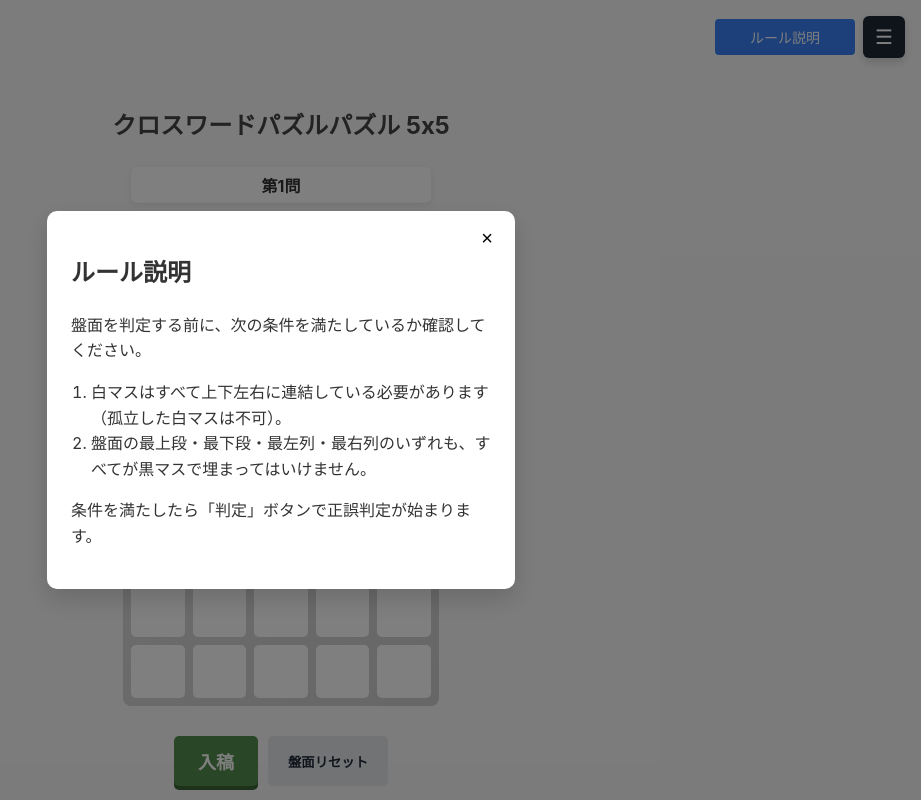
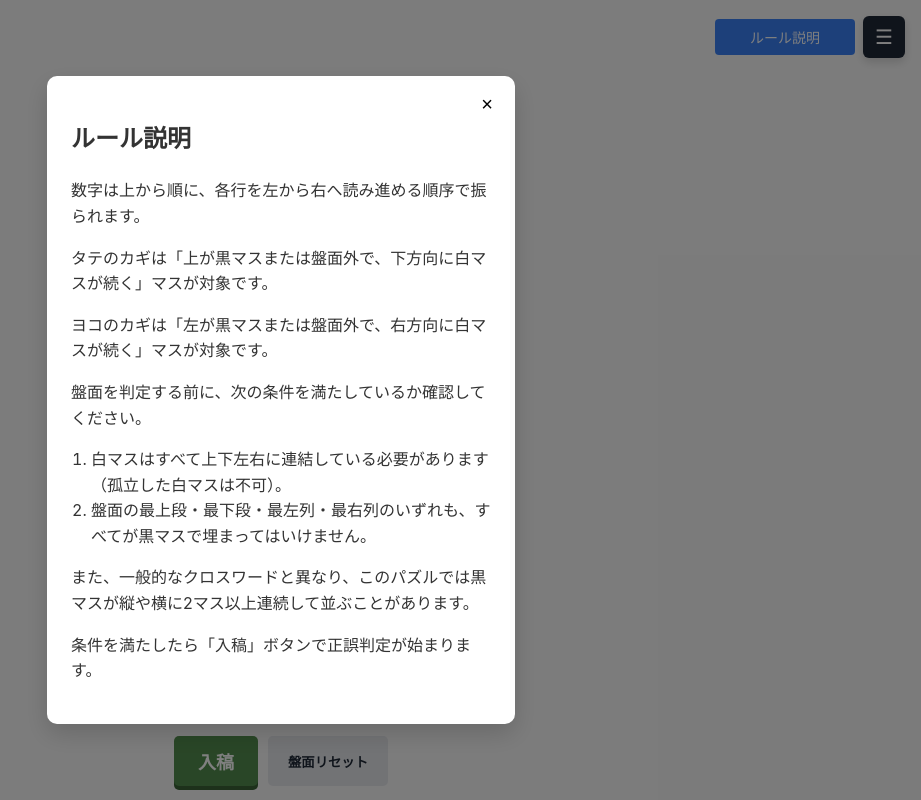
Before and after one commit to hibiki-imamura/crossword-puzzle-puzzle, a plain HTML site: page index.html in a window 1280 px wide. Both pictures are taken after a click on the button "ルール説明". Shown: the whole page, without its empty margins (359-1280 px from the left). Drawn offline with Linux system fonts and the light colour scheme.

Commit message:
add rule explain

```diff
--- a/index.html
+++ b/index.html
@@ -40,8 +40,8 @@
             <p id="clear-message" class="result-message"></p>
             <div id="score-details">
                 <p class="result-label">あなたの盤面のカギ</p>
-                <p>【タテのカギ】 <span id="tate-result"></span></p>
-                <p>【ヨコのカギ】 <span id="yoko-result"></span></p>
+                <p><strong>【タテのカギ】:</strong> <span id="tate-result"></span></p>
+                <p><strong>【ヨコのカギ】:</strong> <span id="yoko-result"></span></p>
             </div>
         </div>
     </div>
@@ -52,12 +52,16 @@
         <div class="modal-content" role="dialog" aria-modal="true" aria-labelledby="rule-modal-title">
             <button id="rule-modal-close" class="modal-close" aria-label="閉じる">×</button>
             <h2 id="rule-modal-title">ルール説明</h2>
+            <p>数字は上から順に、各行を左から右へ読み進める順序で振られます。</p>
+            <p>タテのカギは「上が黒マスまたは盤面外で、下方向に白マスが続く」マスが対象です。</p>
+            <p>ヨコのカギは「左が黒マスまたは盤面外で、右方向に白マスが続く」マスが対象です。</p>
             <p>盤面を判定する前に、次の条件を満たしているか確認してください。</p>
             <ol>
                 <li>白マスはすべて上下左右に連結している必要があります（孤立した白マスは不可）。</li>
                 <li>盤面の最上段・最下段・最左列・最右列のいずれも、すべてが黒マスで埋まってはいけません。</li>
             </ol>
-            <p>条件を満たしたら「判定」ボタンで正誤判定が始まります。</p>
+            <p>また、一般的なクロスワードと異なり、このパズルでは黒マスが縦や横に2マス以上連続して並ぶことがあります。</p>
+            <p>条件を満たしたら「入稿」ボタンで正誤判定が始まります。</p>
         </div>
     </div>
 
```
